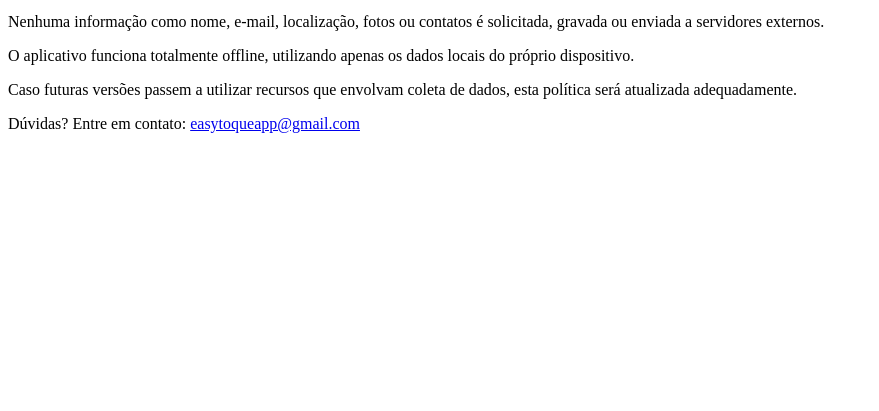
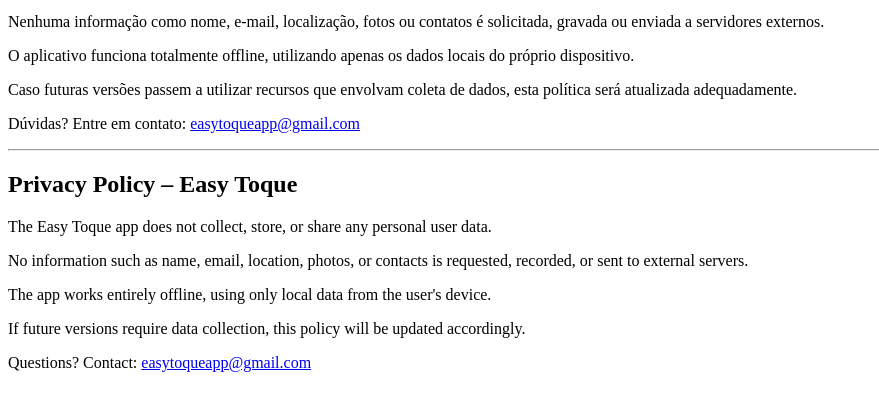
Before and after one commit to easytoqueapp/easytoque-privacidade, a plain HTML site: page index.html in a window 1280 px wide. Shown: the part 101-512 px from the top of the page, without its empty margins (0-879 px from the left). Drawn offline with Linux system fonts and the light colour scheme.

Commit message:
Update index.html

```diff
--- a/index.html
+++ b/index.html
@@ -13,3 +13,11 @@
   <p>Dúvidas? Entre em contato: <a href="mailto:easytoqueapp@gmail.com">easytoqueapp@gmail.com</a></p>
 </body>
 </html>
+
+<hr>
+<h2>Privacy Policy – Easy Toque</h2>
+<p>The Easy Toque app does not collect, store, or share any personal user data.</p>
+<p>No information such as name, email, location, photos, or contacts is requested, recorded, or sent to external servers.</p>
+<p>The app works entirely offline, using only local data from the user's device.</p>
+<p>If future versions require data collection, this policy will be updated accordingly.</p>
+<p>Questions? Contact: <a href="mailto:easytoqueapp@gmail.com">easytoqueapp@gmail.com</a></p>
```
